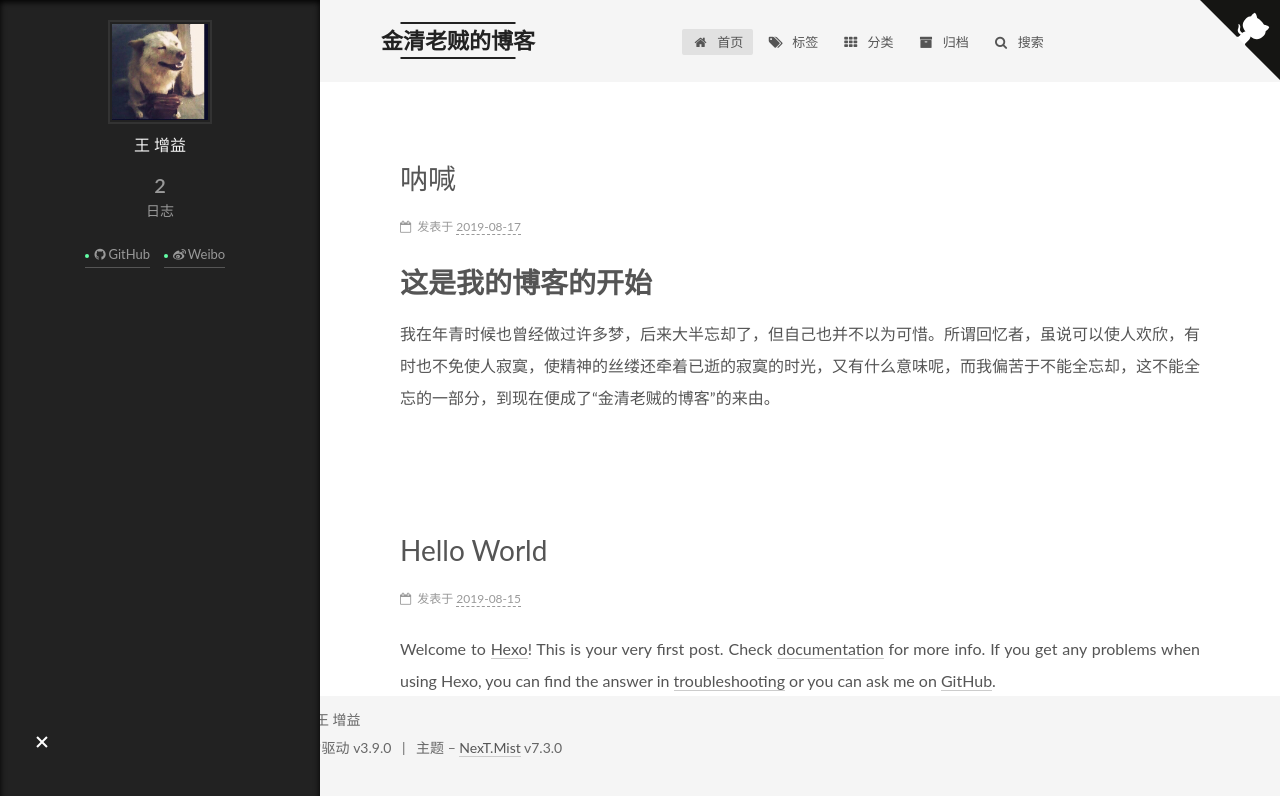
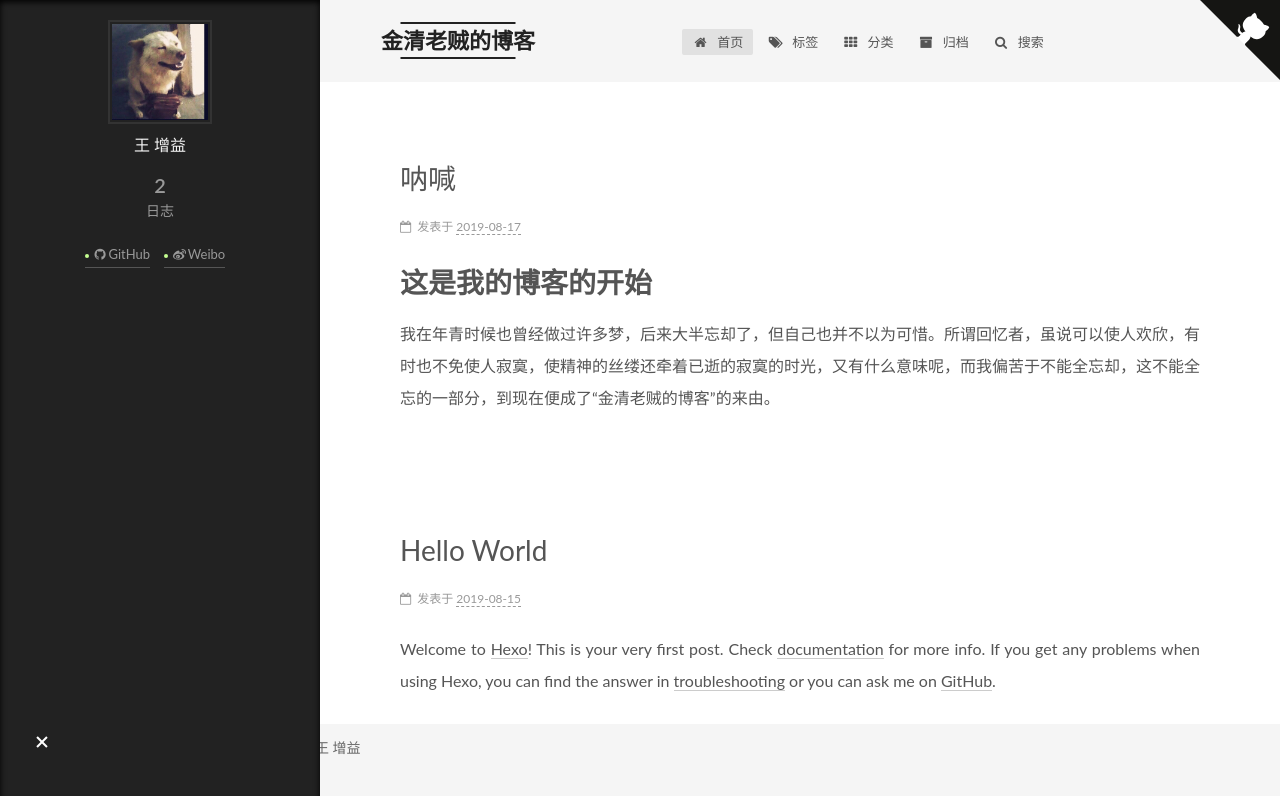
Before and after one commit to bunnsisDreamer/bunnsisDreamer.github.io, a plain HTML site: page index.html in a window 1280 px wide. Both pictures are taken after a click on the element 42 px from the left and 743 px from the top of the page. Shown: the top 796 px of the page. Drawn offline with Linux system fonts and the light colour scheme; some packages are replaced by stand-ins of ours; a script that the page names is missing.

Commit message:
Site updated: 2019-08-18 00:05:37

```diff
--- a/2019/08/15/hello-world/index.html
+++ b/2019/08/15/hello-world/index.html
@@ -20,6 +20,8 @@
 
 
 <link rel="stylesheet" href="/lib/font-awesome/css/font-awesome.min.css?v=4.7.0">
+  <link rel="stylesheet" href="/lib/pace/pace-theme-flash.min.css?v=1.0.2">
+  <script src="/lib/pace/pace.min.js?v=1.0.2"></script>
 
 
 <script id="hexo-configurations">
@@ -464,9 +466,11 @@
   </span>
   <span class="author" itemprop="copyrightHolder">王 增益</span>
 </div>
+
+<!--
   <div class="powered-by">由 <a href="https://hexo.io" class="theme-link" rel="noopener" target="_blank">Hexo</a> 强力驱动 v3.9.0</div>
   <span class="post-meta-divider">|</span>
-  <div class="theme-info">主题 – <a href="https://theme-next.org" class="theme-link" rel="noopener" target="_blank">NexT.Mist</a> v7.3.0</div>
+  <div class="theme-info">主题 – <a href="https://theme-next.org" class="theme-link" rel="noopener" target="_blank">NexT.Mist</a> v7.3.0</div> -->
 
 
 <div class="busuanzi-count">
--- a/css/main.css
+++ b/css/main.css
@@ -1637,7 +1637,7 @@ pre .javascript .function {
 }
 .links-of-author a::before,
 .links-of-author span.exturl::before {
-  background: #63ffa6;
+  background: #c4ff91;
   border-radius: 50%;
   content: ' ';
   display: inline-block;
--- a/index.html
+++ b/index.html
@@ -20,6 +20,8 @@
 
 
 <link rel="stylesheet" href="/lib/font-awesome/css/font-awesome.min.css?v=4.7.0">
+  <link rel="stylesheet" href="/lib/pace/pace-theme-flash.min.css?v=1.0.2">
+  <script src="/lib/pace/pace.min.js?v=1.0.2"></script>
 
 
 <script id="hexo-configurations">
@@ -482,9 +484,11 @@
   </span>
   <span class="author" itemprop="copyrightHolder">王 增益</span>
 </div>
+
+<!--
   <div class="powered-by">由 <a href="https://hexo.io" class="theme-link" rel="noopener" target="_blank">Hexo</a> 强力驱动 v3.9.0</div>
   <span class="post-meta-divider">|</span>
-  <div class="theme-info">主题 – <a href="https://theme-next.org" class="theme-link" rel="noopener" target="_blank">NexT.Mist</a> v7.3.0</div>
+  <div class="theme-info">主题 – <a href="https://theme-next.org" class="theme-link" rel="noopener" target="_blank">NexT.Mist</a> v7.3.0</div> -->
 
 
 <div class="busuanzi-count">
```
Also changed, not shown: 2019/08/17/呐喊/index.html (+5 -1 lines), archives/2019/08/index.html (+5 -1 lines), archives/2019/index.html (+5 -1 lines), archives/index.html (+5 -1 lines), catagories/index.html (+5 -1 lines), tags/index.html (+5 -1 lines).
